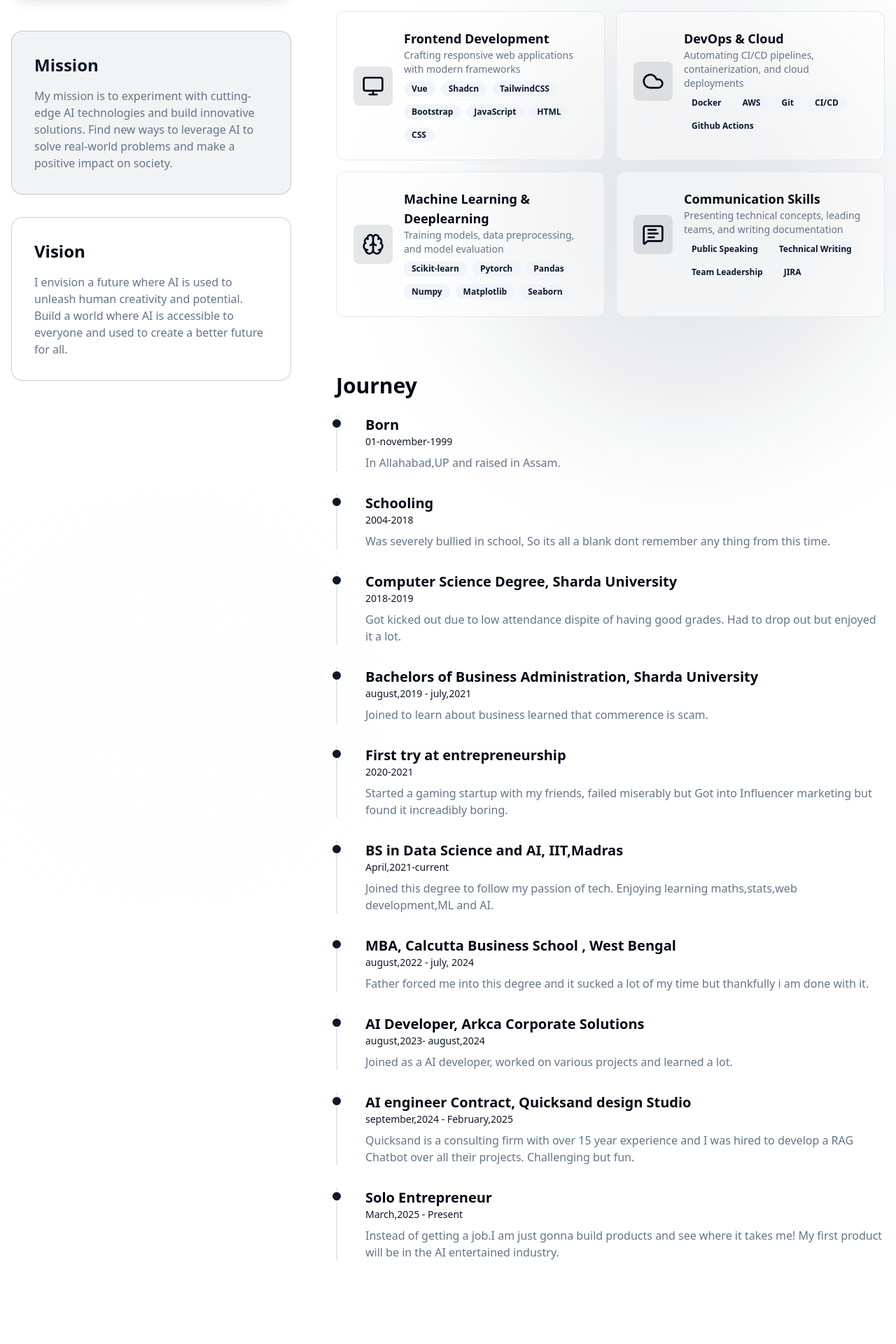
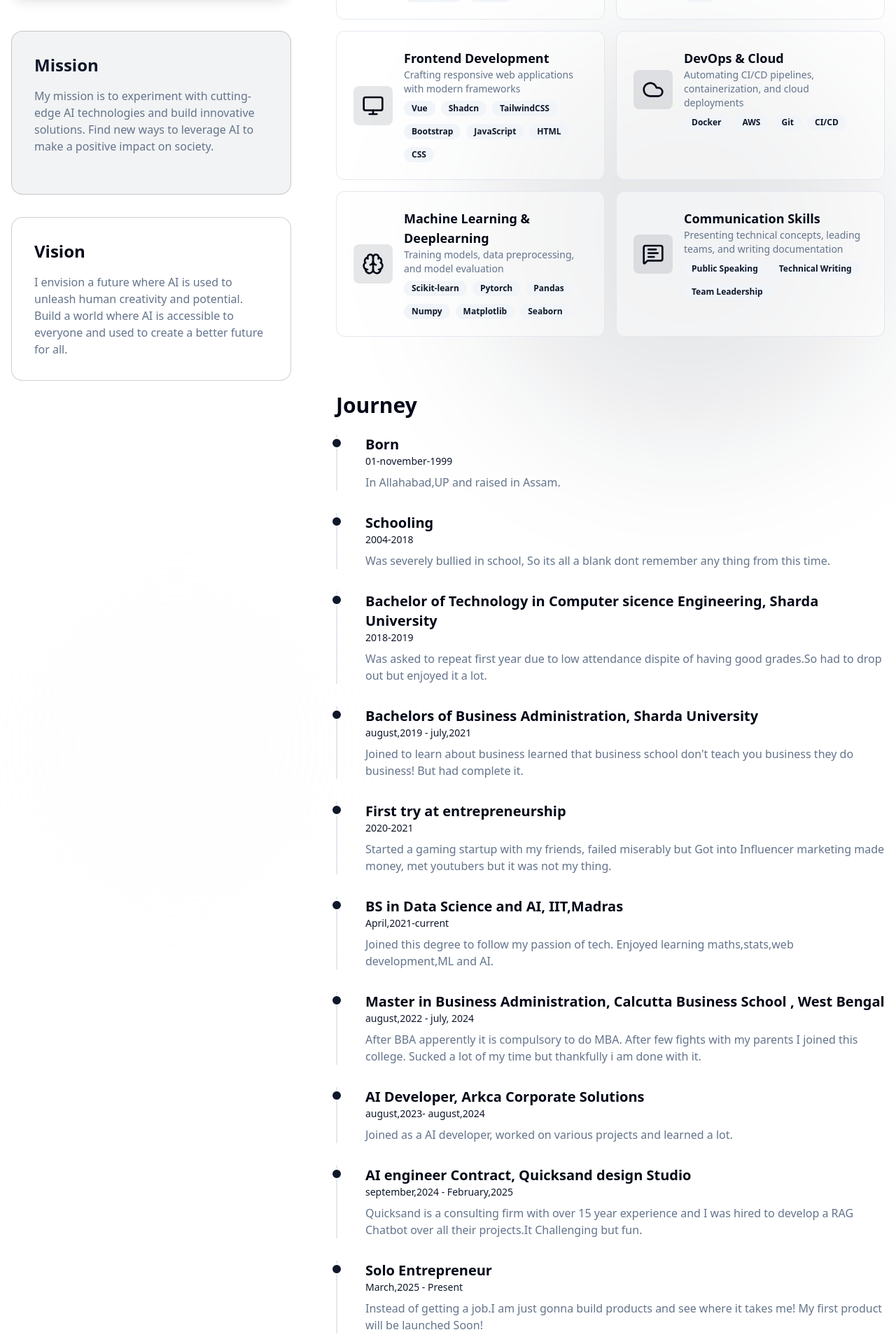
Before and after one commit to hritik1999/portfolio, a Vue app in the folder frontend/: page /about in a window 1280 px wide. Shown: the part 780-2700 px from the top of the page at 70% size. Built offline with nearby package versions, Linux system fonts and the light colour scheme.

Commit message:
finalized content of about page

```diff
--- a/frontend/src/views/about.vue
+++ b/frontend/src/views/about.vue
@@ -33,7 +33,7 @@
                 <h3 class="text-2xl font-bold text-primary mb-4">Mission</h3>
                 <p class="text-muted-foreground">
                   My mission is to experiment with cutting-edge AI technologies and build innovative solutions.
-                  Find new ways to leverage AI to solve real-world problems and make a positive impact on society.
+                  Find new ways to leverage AI to make a positive impact on society.
                 </p>
               </div>
               <div class="p-8 rounded-2xl bg-secondary/5 border border-primary/20">
@@ -63,7 +63,8 @@
                 </p>
 
                 <p>
-                  I'm deeply passionate about
+                  I have always been fascinated by the world of technology, Trying out every new technology that comes out.
+                  Now I'm deeply passionate about
                   <span class="font-semibold">Generative AI</span>
                   and its endless possibilities. I firmly believe that
                   <span class="italic text-primary font-semibold">in The Era of AI, the only true limitation is our imagination</span>.
@@ -119,6 +120,7 @@
                   class="relative pl-10 border-l-2 border-border group"
                 >
                   <div class="absolute w-4 h-4 bg-primary rounded-full -left-[9px] top-1 border-2 border-background transition-transform group-hover:scale-125" />
+
                   <h4 class="text-xl font-semibold">{{ item.title }}</h4>
                   <div class="text-sm text-primary mb-2">{{ item.date }}</div>
                   <p class="text-muted-foreground">{{ item.description }}</p>
@@ -206,7 +208,7 @@ import {Badge} from '@/components/ui/badge';
                       name: 'DevOps & Cloud',
                       icon: 'Cloud',
                       description: "Automating CI/CD pipelines, containerization, and cloud deployments",
-                      labels: ['Docker','AWS','Git','CI/CD','Github Actions']
+                      labels: ['Docker','AWS','Git','CI/CD']
                     },
                     {
                       name: 'Machine Learning & Deeplearning',
@@ -218,59 +220,59 @@ import {Badge} from '@/components/ui/badge';
                       name: 'Communication Skills',
                       icon: 'MessageSquareText',
                       description: "Presenting technical concepts, leading teams, and writing documentation",
-                      labels: ['Public Speaking','Technical Writing','Team Leadership','JIRA']
+                      labels: ['Public Speaking','Technical Writing','Team Leadership']
                     }
                     ],
                     timeline : [
                         {
                             title: 'Born',
                             date: '01-november-1999',
-                            description: 'In Allahabad,UP and raised in Assam.'
+                            description: 'In Allahabad,UP and raised in Assam.',
                         },
                         {
                             title: 'Schooling',
                             date: '2004-2018',
-                            description: 'Was severely bullied in school, So its all a blank dont remember any thing from this time.'
+                            description: 'Was severely bullied in school, So its all a blank dont remember any thing from this time.',
                         },
                         {
-                            title: 'Computer Science Degree, Sharda University',
+                            title: 'Bachelor of Technology in Computer sicence Engineering, Sharda University',
                             date: '2018-2019',
-                            description: 'Got kicked out due to low attendance dispite of having good grades. Had to drop out but enjoyed it a lot.'
+                            description: 'Was asked to repeat first year due to low attendance dispite of having good grades.So had to drop out but enjoyed it a lot.',
                         },
                         {
                             title: 'Bachelors of Business Administration, Sharda University',
                             date: 'august,2019 - july,2021',
-                            description: 'Joined to learn about business learned that commerence is scam.'
+                            description: 'Joined to learn about business learned that business school don\'t teach you business they do business! But had complete it.',
                         },
                         {
                           title:'First try at entrepreneurship',
                           date:'2020-2021',
-                          description:"Started a gaming startup with my friends, failed miserably but Got into Influencer marketing but found it increadibly boring."
+                          description:"Started a gaming startup with my friends, failed miserably but Got into Influencer marketing made money, met youtubers but it was not my thing.",
                         },
                         {
                           title:'BS in Data Science and AI, IIT,Madras',
                           date:'April,2021-current',
-                          description:"Joined this degree to follow my passion of tech. Enjoying learning maths,stats,web development,ML and AI."
+                          description:"Joined this degree to follow my passion of tech. Enjoyed learning maths,stats,web development,ML and AI.",
                         },
                         {
-                          title:'MBA, Calcutta Business School , West Bengal',
+                          title:'Master in Business Administration, Calcutta Business School , West Bengal',
                           date:' august,2022 - july, 2024',
-                          description:"Father forced me into this degree and it sucked a lot of my time but thankfully i am done with it."
+                          description:"After BBA apperently it is compulsory to do MBA. After few fights with my parents I joined this college. Sucked a lot of my time but thankfully i am done with it.",
                         },
                         {
                           title:'AI Developer, Arkca Corporate Solutions',
                           date:'august,2023- august,2024',
-                          description:"Joined as a AI developer, worked on various projects and learned a lot."
+                          description:"Joined as a AI developer, worked on various projects and learned a lot.",
                         },
                         {
                           title:'AI engineer Contract, Quicksand design Studio',
                           date:'september,2024 - February,2025',
-                          description:'Quicksand is a consulting firm with over 15 year experience and I was hired to develop a RAG Chatbot over all their projects. Challenging but fun.'
+                          description:'Quicksand is a consulting firm with over 15 year experience and I was hired to develop a RAG Chatbot over all their projects.It Challenging but fun.',
                         },
                         {
                           title:'Solo Entrepreneur',
                           date:'March,2025 - Present',
-                          description:'Instead of getting a job.I am just gonna build products and see where it takes me! My first product will be in the AI entertained industry.'
+                          description:'Instead of getting a job.I am just gonna build products and see where it takes me! My first product will be launched Soon!',
                         }
 
                         ],
```
